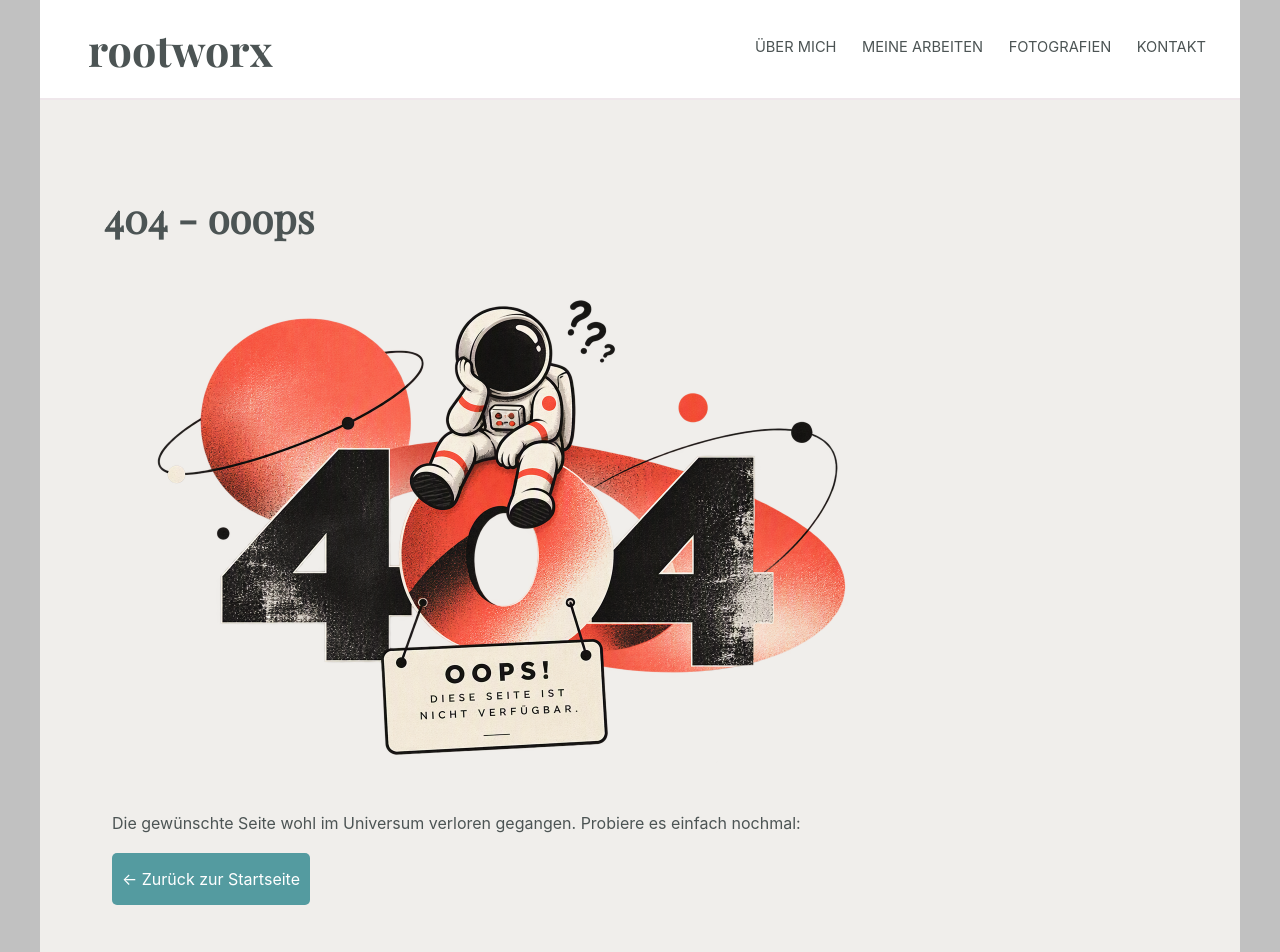
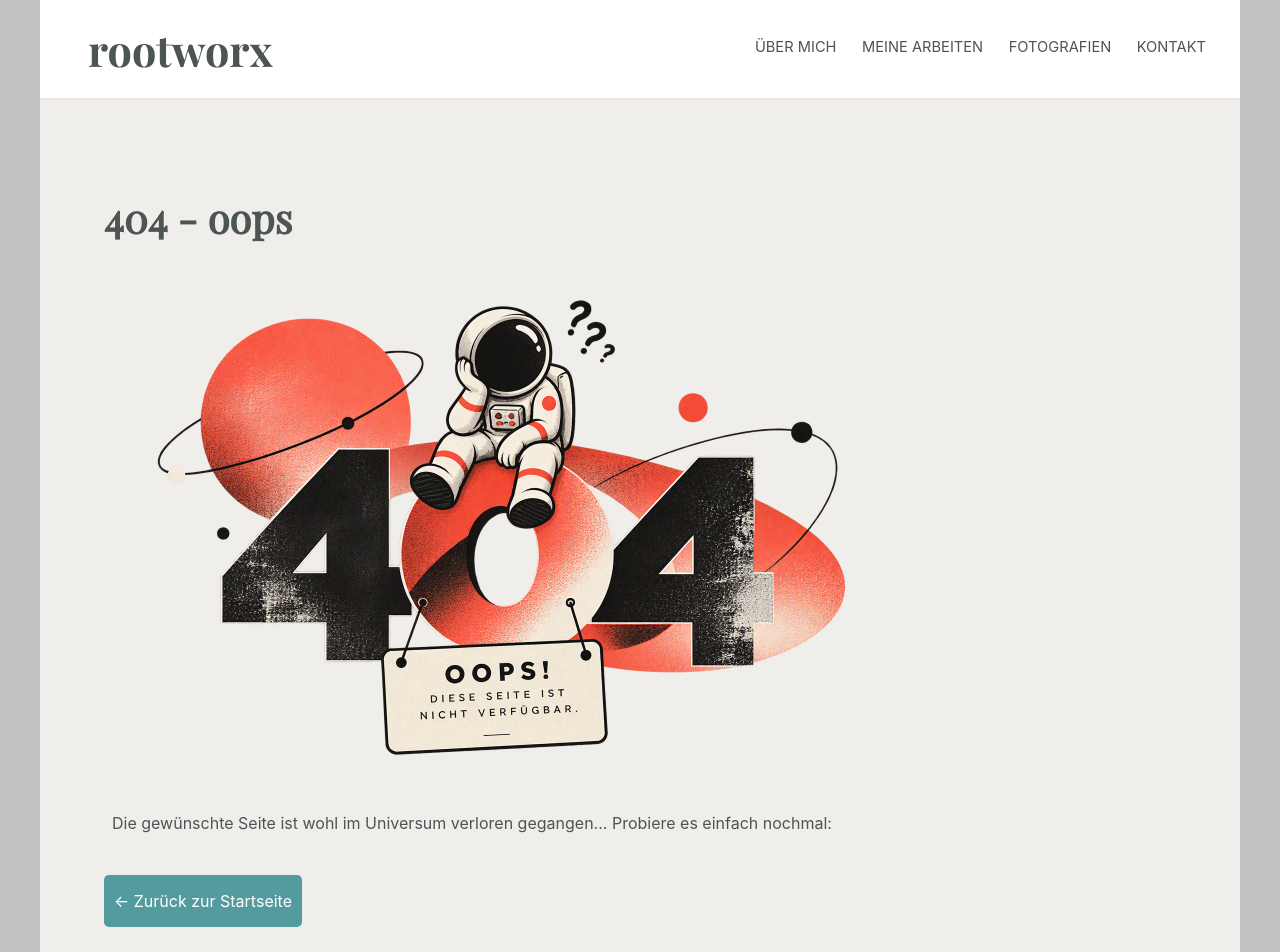
Before and after one commit to IU-Webprogrammierung/2026-09-website-martha-vantricht, a plain HTML site: page 404.html in a window 1280 px wide. Shown: the top 952 px of the page. Drawn offline with Linux system fonts and the light colour scheme; a web font is replaced by a local one.

Commit message:
refactor: passe Inhalt der 404-Seite an
- Rechtschreibfehler ausgebessert
- Abstand zu Back-Link vergrößert

```diff
--- a/404.html
+++ b/404.html
@@ -16,14 +16,15 @@
     </header>
 
     <main class="all-content">
-        <h1>404 - ooops</h1>
+        <h1>404 - oops</h1>
 
         <figure>
             <img src="assets/images/404.png" alt="404 Fehler: Die angeforderte Seite wurde nicht gefunden." loading="lazy">
         </figure>
-        <p>Die gewünschte Seite wohl im Universum verloren gegangen. Probiere es einfach nochmal:</p>
+        <p>Die gewünschte Seite ist wohl im Universum verloren gegangen... Probiere es einfach nochmal:</p>
 
-        <p><a href="index.html#top">← Zurück zur Startseite</a></p>
+        <p></p>
+        <a href="index.html#top">← Zurück zur Startseite</a>
     </main>
 
     <footer>
```
